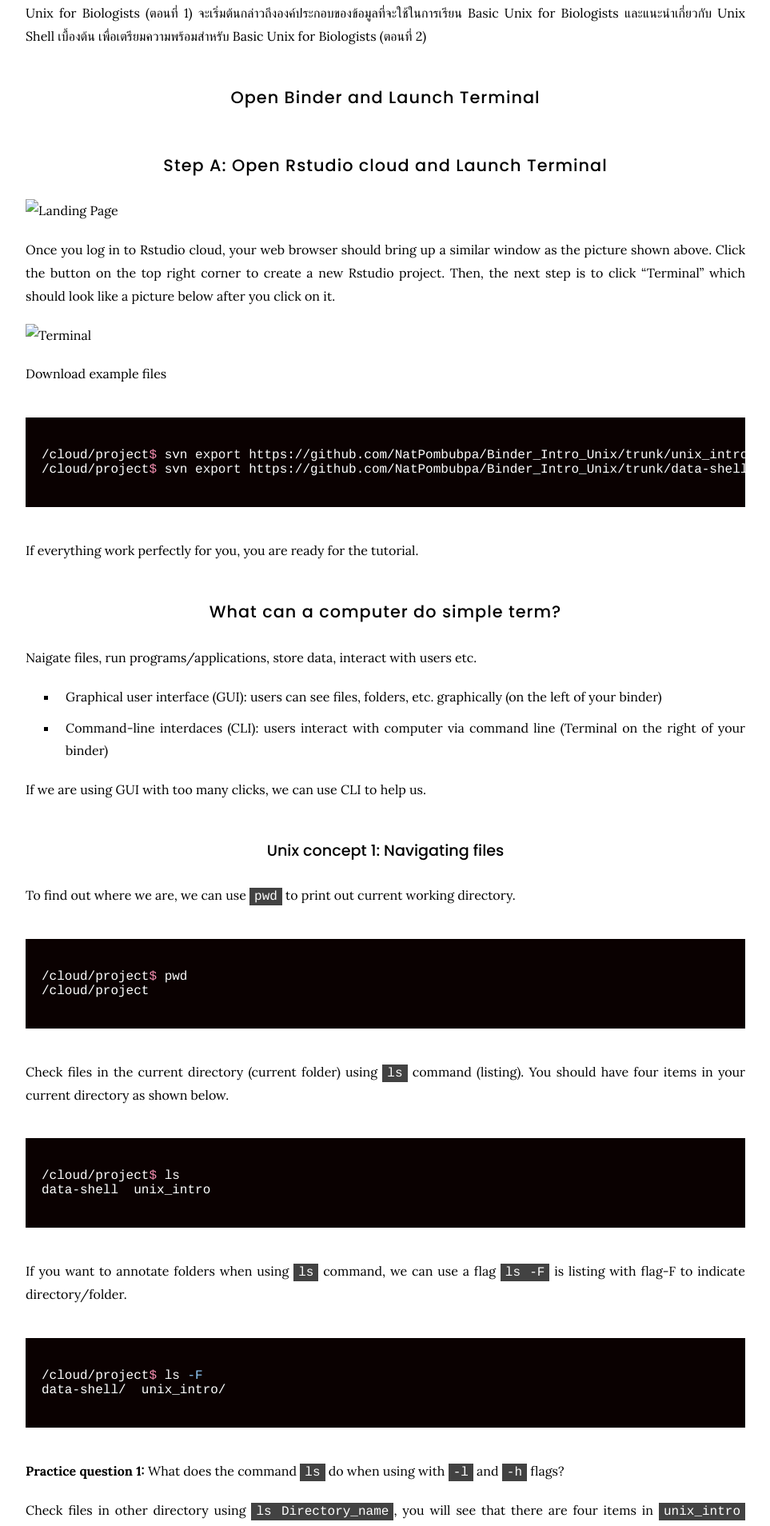
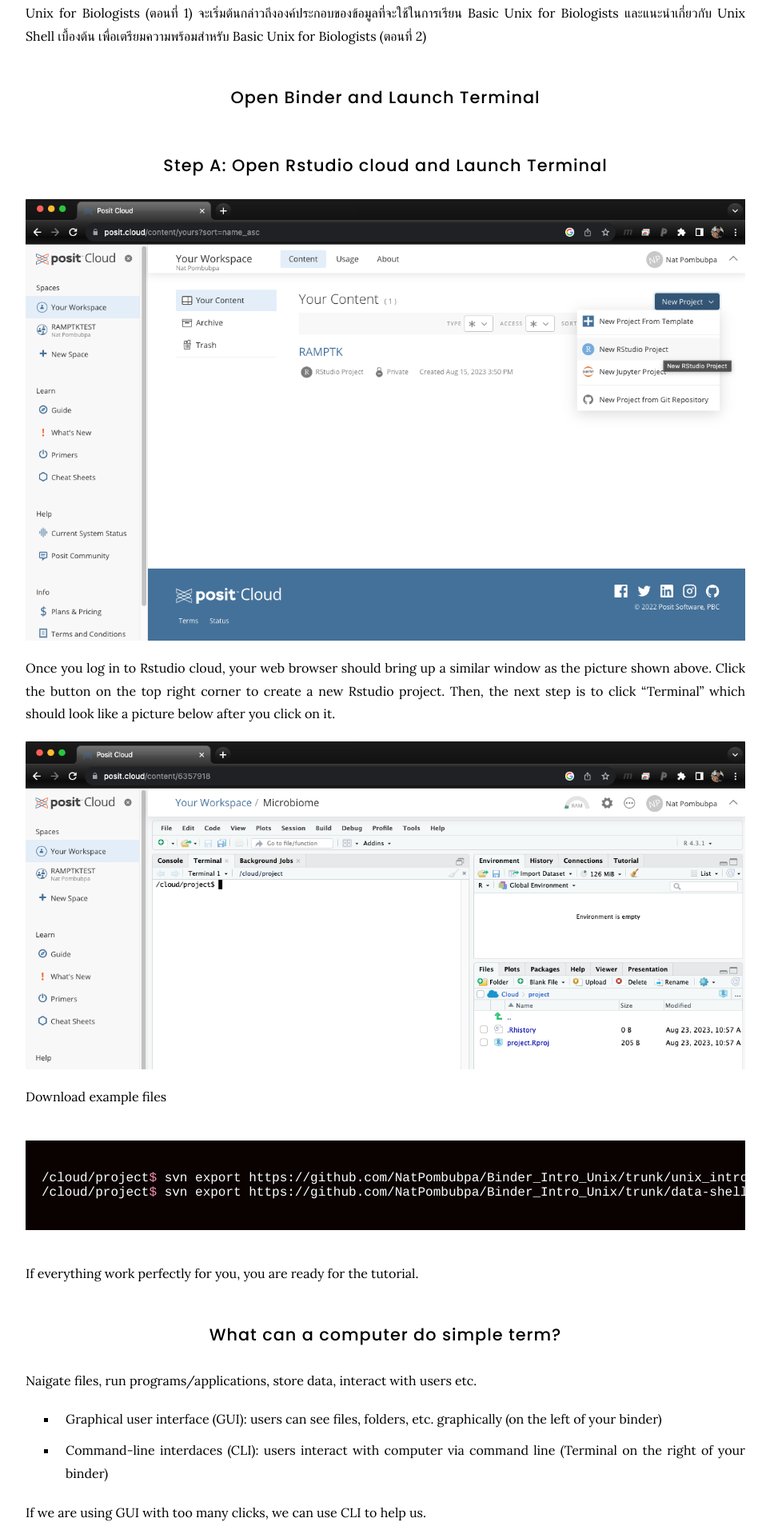
Before and after one commit to natpombubpa-lab/natpombubpa-lab.github.io, a Jekyll site: the page built from resources/Basic_Unix/Basic_Unix_EP1.md, in a window 1280 px wide. Shown: the part 382-2290 px from the top of the page at 80% size, without its empty margins (158-1121 px from the left). Built offline with Jekyll 4.4.1, drawn with Linux system fonts in a browser that asks for light colours; nearby versions of some CDN libraries.

Commit message:
Update Basic_Unix_EP1.md

```diff
--- a/resources/Basic_Unix/Basic_Unix_EP1.md
+++ b/resources/Basic_Unix/Basic_Unix_EP1.md
@@ -23,11 +23,11 @@
 
 ## Step A: Open Rstudio cloud and Launch Terminal
 
-![Landing Page](TutorialFigs/1_Microbiome.png){:class="img-responsive"}
+![Landing Page](../TutorialFigs/1_Microbiome.png){:class="img-responsive"}
 
 Once you log in to Rstudio cloud, your web browser should bring up a similar window as the picture shown above. Click the button on the top right corner to create a new Rstudio project. Then, the next step is to click "Terminal" which should look like a picture below after you click on it.
 
-![Terminal](TutorialFigs/2_Microbiome.png){:class="img-responsive"}
+![Terminal](../TutorialFigs/2_Microbiome.png){:class="img-responsive"}
 
 
 Download example files
```
